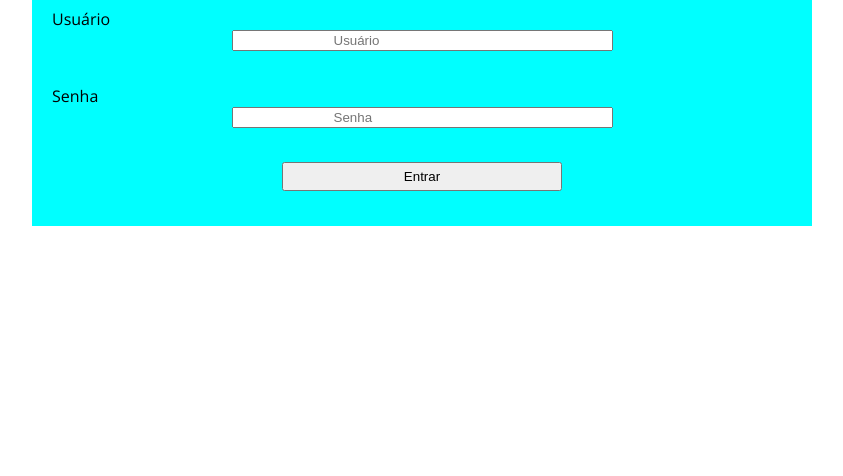
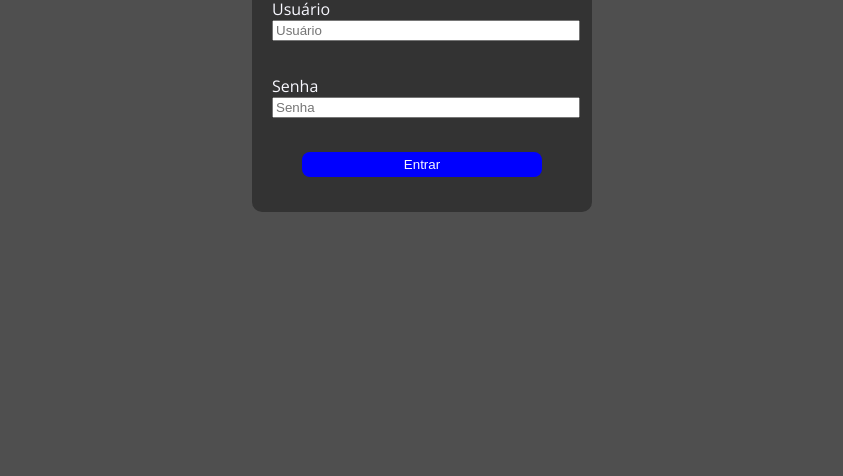
Before and after one commit to Arthurad11/projeto-integrador, a plain HTML site: page Login/login.html in a window 1280 px wide. Shown: the part 348-824 px from the top of the page, without its empty margins (218-1061 px from the left). After the commit the page ends 800 px from the top, so only its background shows below. Drawn offline with nearby package versions, Linux system fonts and the light colour scheme.

Commit message:
Design do Login - Arthur

```diff
--- a/Login/login.css
+++ b/Login/login.css
@@ -7,22 +7,36 @@ body{
 
     font-family: "Open Sans", sans-serif;
 
+    background-color: #4f4f4f;
+    color: #f8f8ff;
+
+    display: flex;
+    height: 100vh;
+
 }
 
 .login{
 
-    background-color: aqua;
+    background-color: #333;
 
-    margin: 250px;
+    width: 300px;
+
+    margin-left: 25px;
+    margin-right: 25px;
+
+
 
     padding: 20px;
 
-    align-items: center;
+    /* align-items: center; */
     text-align: center;
+
+    border-radius: 10px;
 }
 
 .login h1{
     text-align: center;
+
 }
 
 .login label{
@@ -34,21 +48,24 @@ body{
     margin: 0 auto;
 
     margin-bottom: -10px;
-
-    padding-left: 100px;
-    padding-right: 100px;
+    width: 100%;
 }
 
 .login button{
-    display: flex;
     margin: 0 auto;
     align-items: center;
 
     padding: 5px;
-    padding-left: 120px;
-    padding-right: 120px;
+
+
+    width: 80%;
 
     margin-bottom: 15px;
 
-    size: 10px;
+   border: none;
+   border-radius: 8px;
+
+   background-color: blue;
+
+   color: #f8f8ff;
 }
--- a/Login/login.html
+++ b/Login/login.html
@@ -13,6 +13,7 @@
 </head>
 <body>
     <main class="login">
+        <div>
             <h1>LOGIN</h1>
 
             <label for="">Usuário <br/></label>
@@ -29,6 +30,8 @@
 
             <button>Entrar</button>
 
+        </div>
+
     </main>
 </body>
 </html>
```
Also changed, not shown: Home/home.html (added, +11 -0 lines). Lines whose indentation alone changed are shown as unchanged.
